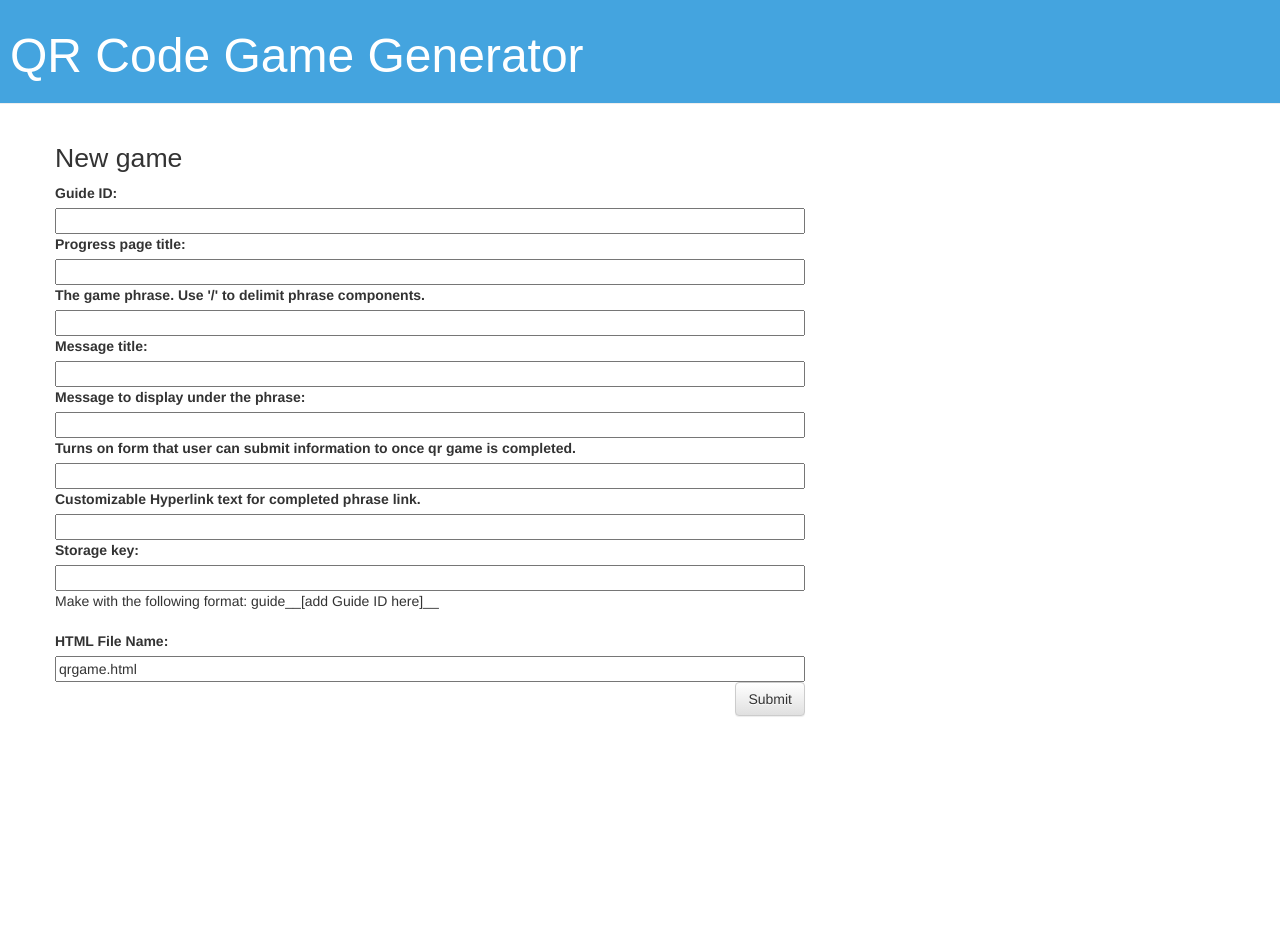
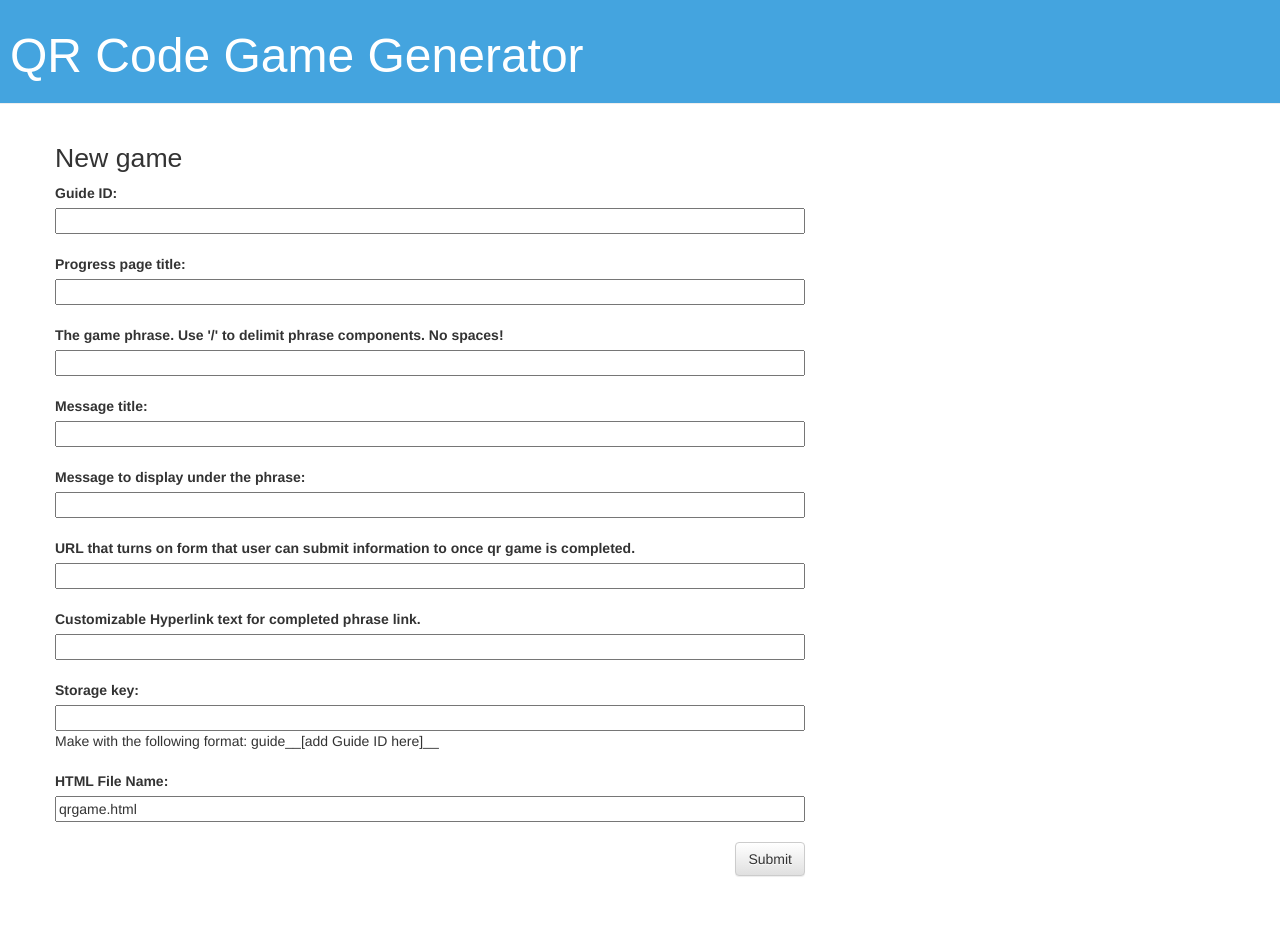
Before and after one commit to gfdipert/GB-QR-Code-Game, a Django app: page /qrcodegame/ in a window 1280 px wide. Before the commit the page ends 717 px from the top, so only its background shows below. Run offline with Django 3.2, Linux system fonts and the light colour scheme; some libraries are stand-ins or nearby versions.

Commit message:
Added requirements

```diff
--- a/qrcodegame/forms.py
+++ b/qrcodegame/forms.py
@@ -4,10 +4,10 @@ class QRCode(forms.Form):
 
 	guide_id = forms.IntegerField(label="Guide ID")
 	page_title = forms.CharField(label="Progress page title")
-	phrase = forms.CharField(label="The game phrase.  Use '/' to delimit phrase components.")
+	phrase = forms.CharField(label="The game phrase.  Use '/' to delimit phrase components. No spaces!")
 	message_title = forms.CharField(label="Message title")
 	message = forms.CharField(label="Message to display under the phrase")
-	completedurl = forms.URLField(label="Turns on form that user can submit information to once qr game is completed.",required=False)
+	completedurl = forms.URLField(label="URL that turns on form that user can submit information to once qr game is completed.",required=False)
 	completedtext = forms.CharField(label="Customizable Hyperlink text for completed phrase link.",required=False)
 	storagekey = forms.CharField(label="Storage key",help_text="Make with the following format: guide__[add Guide ID here]__")
 	html = forms.CharField(label="HTML File Name",initial='qrgame.html')
```
Also changed, not shown: qrcodegame/templates/qrcodegame/game_edit.html (+10 -0 lines).
